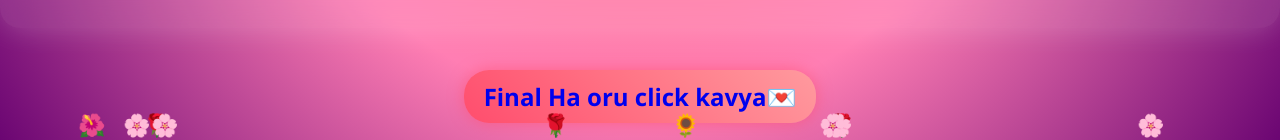
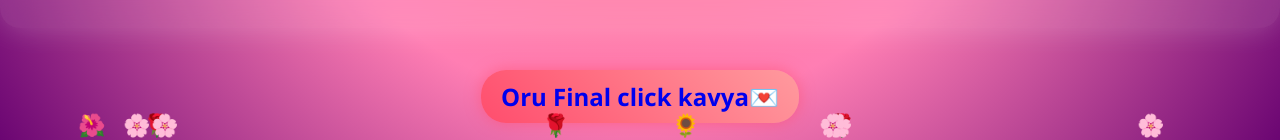
Before and after one commit to kavinbalaji2323-sudo/k, a plain HTML site: page video.html in a window 1280 px wide. Shown: the part 691-831 px from the top of the page. Drawn offline with Linux system fonts and the light colour scheme.

Commit message:
Add files via upload

```diff
--- a/video.html
+++ b/video.html
@@ -84,7 +84,7 @@ h3 {
 
 <br>
 
-<a href="card.html"><h2>Final Ha oru click kavya💌</h2></a>
+<a href="card.html"><h2> Oru Final click kavya💌</h2></a>
 
 <script>
 window.onload = function() {
```
